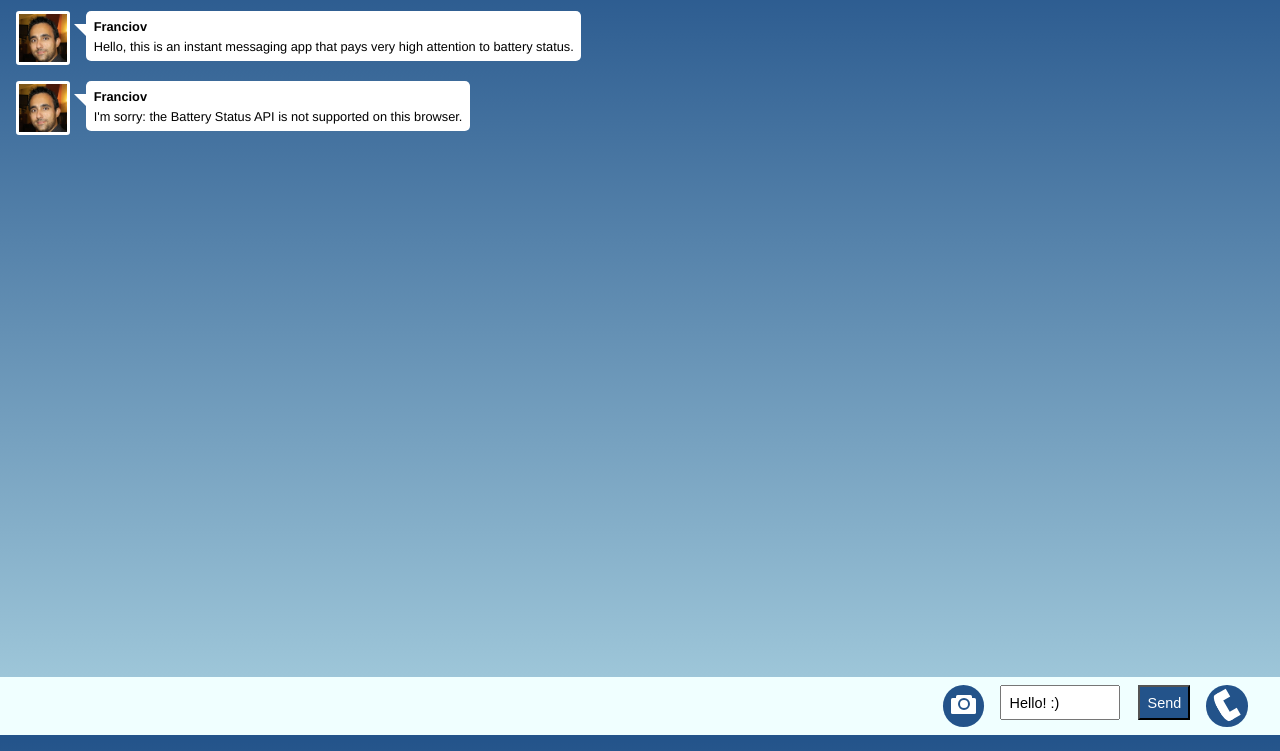
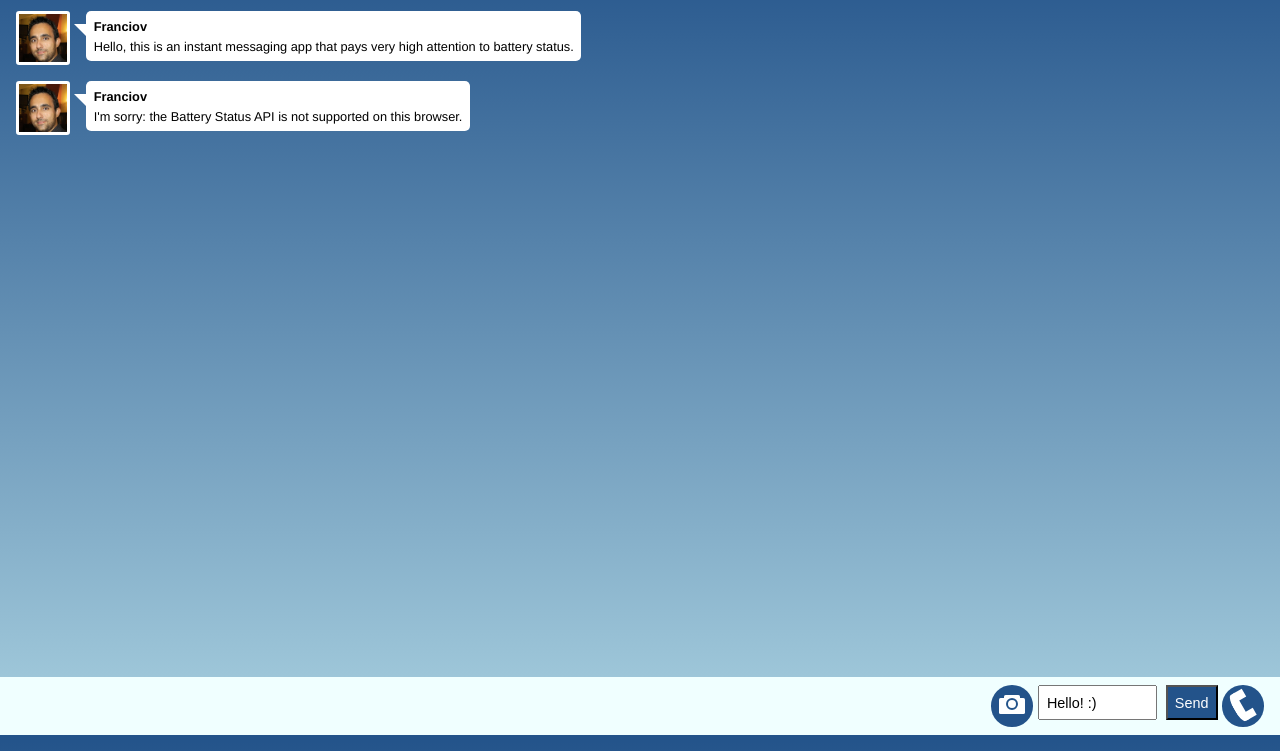
Before and after one commit to gmlon1/low-energy-messenger, a plain HTML site: page index.html in a window 1280 px wide. Shown: the part 65-816 px from the top of the page. Drawn offline with Linux system fonts and the light colour scheme.

Commit message:
adjustements for Firefox OS

```diff
--- a/index.html
+++ b/index.html
@@ -35,7 +35,7 @@
             <section id="callscreen">
                 <header>
                     <h1>Francesco Iovine</h1>
-                    <h2>+39 347 5510192</h2>
+                    <h2>+39 347 5510XXX</h2>
                 </header>
                 <article id="callbox">
                     <div id="calling">
--- a/style/action-bar.css
+++ b/style/action-bar.css
@@ -31,7 +31,7 @@ section#chatscreen nav input {
 }
 section#chatscreen nav button#send-message {
     font-size: 0.9em;
-    margin: 0 0 0 1em;
+    margin: 0 0 0 0.3em;
     padding: 0.5em;
     background-color: #23538a;
     color: white;
@@ -61,7 +61,7 @@ section#chatscreen nav #take-photo {
     position: relative;
     width: 2.6em;
     height: 2.6em;
-    margin: 0 1em 0 0;
+    margin: 0 0.3em 0 0;
     background-color: #23538a;
     border-radius: 1.3em;
     cursor: pointer;
@@ -75,7 +75,7 @@ section#chatscreen nav #call-button {
     position: relative;
     width: 2.6em;
     height: 2.6em;
-    margin: 0 1em 0 1em;
+    margin: 0 0 0 0.3em;
     background-color: #23538a;
     border-radius: 1.3em;
     cursor: pointer;
--- a/style/call-screen.css
+++ b/style/call-screen.css
@@ -24,7 +24,7 @@ section#callscreen > header {
 section#callscreen > header > h1 {
     margin: 0;
     padding: 0;
-    font-size: 2em;
+    font-size: 1.8em;
     font-weight: normal;
 }
 
```
